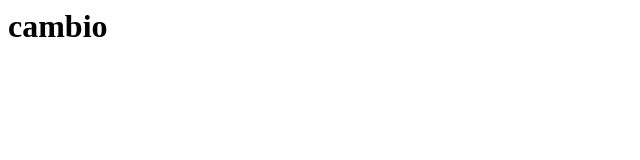
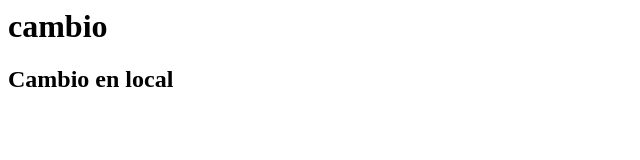
Before and after one commit to d4v1d94/github_para_desarrolladores, a plain HTML site: page index.html in a window 1280 px wide. Shown: the whole page, without its empty margins (0-640 px from the left). Drawn offline with Linux system fonts and the light colour scheme.

Commit message:
agregue h2

```diff
--- a/index.html
+++ b/index.html
@@ -1 +1,2 @@
 <h1>cambio</h1>
+<h2>Cambio en local</h2>
```
